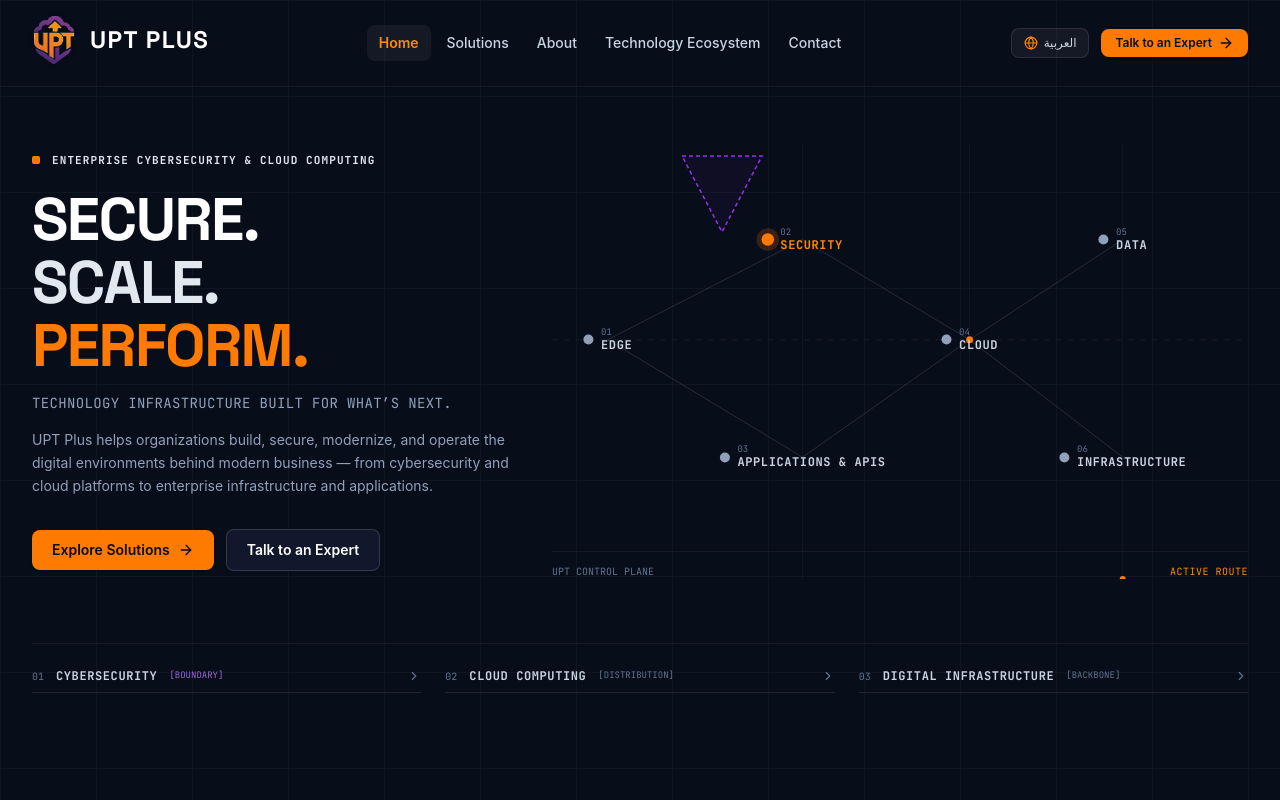
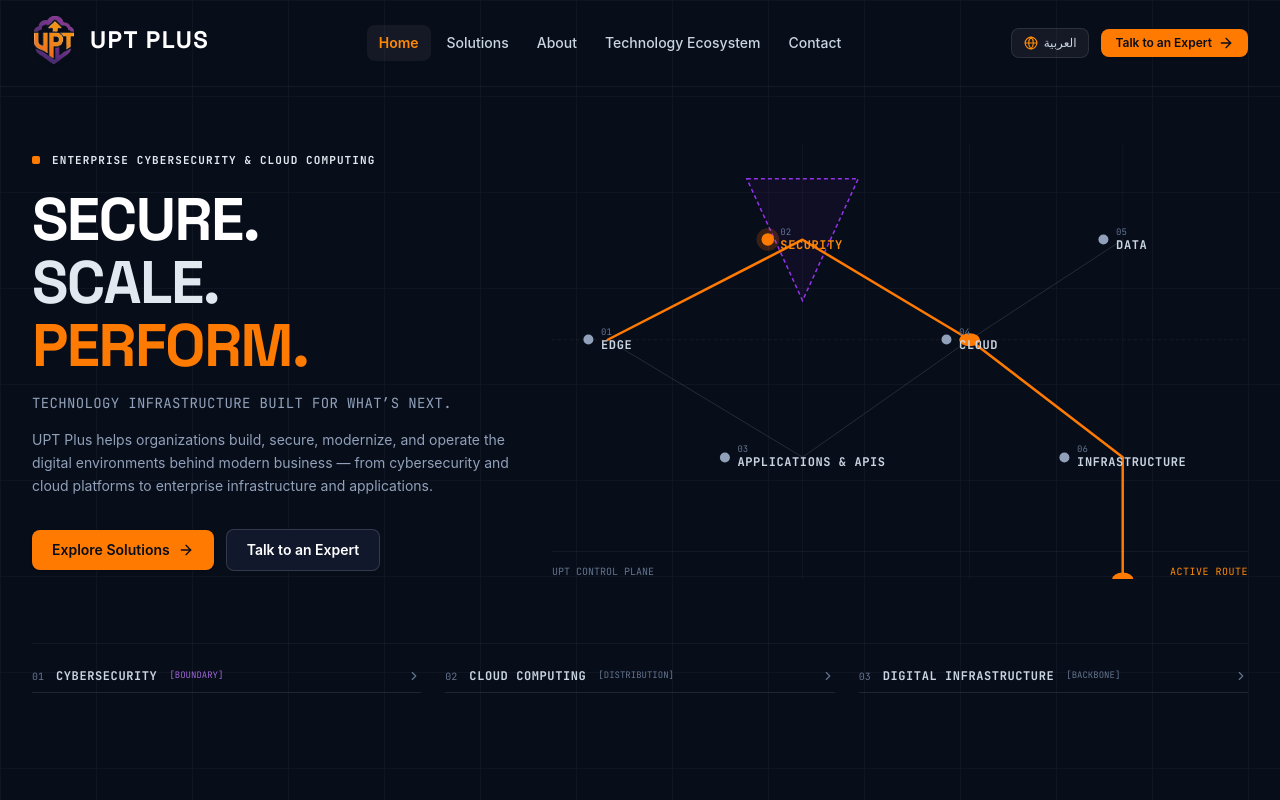
Before and after one commit to mom056/upt-plus, a Next.js app: page / in a window 1280 px wide. Shown: the top 800 px of the page. Built offline with nearby package versions, Linux system fonts and the light colour scheme.

Commit message:
fix(site): resolve SVG coordinate syntax and SSR hydration sync

```diff
--- a/components/diagrams/HeroTopologyCanvas.tsx
+++ b/components/diagrams/HeroTopologyCanvas.tsx
@@ -19,46 +19,53 @@
   return (
     <div className="relative w-full aspect-[16/11] sm:aspect-[16/10]">
       {/* Architectural Construction & Signal Vector */}
-      <svg className="absolute inset-0 w-full h-full pointer-events-none" xmlns="http://www.w3.org/2000/svg">
+      <svg
+        className="absolute inset-0 w-full h-full pointer-events-none"
+        viewBox="0 0 100 100"
+        preserveAspectRatio="none"
+        xmlns="http://www.w3.org/2000/svg"
+      >
         {/* Horizontal & Vertical Engineering Datum Rails */}
-        <line x1="0%" y1="45%" x2="100%" y2="45%" stroke="rgba(255,255,255,0.06)" strokeWidth="1" strokeDasharray="6 6" />
-        <line x1="36%" y1="0%" x2="36%" y2="100%" stroke="rgba(255,255,255,0.04)" strokeWidth="1" />
-        <line x1="60%" y1="0%" x2="60%" y2="100%" stroke="rgba(255,255,255,0.04)" strokeWidth="1" />
-        <line x1="82%" y1="0%" x2="82%" y2="100%" stroke="rgba(255,255,255,0.04)" strokeWidth="1" />
+        <line x1="0" y1="45" x2="100" y2="45" stroke="rgba(255,255,255,0.06)" strokeWidth="1" strokeDasharray="3 3" vectorEffect="non-scaling-stroke" />
+        <line x1="36" y1="0" x2="36" y2="100" stroke="rgba(255,255,255,0.04)" strokeWidth="1" vectorEffect="non-scaling-stroke" />
+        <line x1="60" y1="0" x2="60" y2="100" stroke="rgba(255,255,255,0.04)" strokeWidth="1" vectorEffect="non-scaling-stroke" />
+        <line x1="82" y1="0" x2="82" y2="100" stroke="rgba(255,255,255,0.04)" strokeWidth="1" vectorEffect="non-scaling-stroke" />
 
         {/* Passive Architectural Interconnects */}
-        <line x1="8%" y1="45%" x2="36%" y2="22%" stroke="rgba(255,255,255,0.12)" strokeWidth="1" />
-        <line x1="8%" y1="45%" x2="36%" y2="72%" stroke="rgba(255,255,255,0.12)" strokeWidth="1" />
-        <line x1="36%" y1="22%" x2="60%" y2="45%" stroke="rgba(255,255,255,0.12)" strokeWidth="1" />
-        <line x1="36%" y1="72%" x2="60%" y2="45%" stroke="rgba(255,255,255,0.12)" strokeWidth="1" />
-        <line x1="60%" y1="45%" x2="82%" y2="22%" stroke="rgba(255,255,255,0.12)" strokeWidth="1" />
-        <line x1="60%" y1="45%" x2="82%" y2="72%" stroke="rgba(255,255,255,0.12)" strokeWidth="1" />
+        <line x1="8" y1="45" x2="36" y2="22" stroke="rgba(255,255,255,0.12)" strokeWidth="1" vectorEffect="non-scaling-stroke" />
+        <line x1="8" y1="45" x2="36" y2="72" stroke="rgba(255,255,255,0.12)" strokeWidth="1" vectorEffect="non-scaling-stroke" />
+        <line x1="36" y1="22" x2="60" y2="45" stroke="rgba(255,255,255,0.12)" strokeWidth="1" vectorEffect="non-scaling-stroke" />
+        <line x1="36" y1="72" x2="60" y2="45" stroke="rgba(255,255,255,0.12)" strokeWidth="1" vectorEffect="non-scaling-stroke" />
+        <line x1="60" y1="45" x2="82" y2="22" stroke="rgba(255,255,255,0.12)" strokeWidth="1" vectorEffect="non-scaling-stroke" />
+        <line x1="60" y1="45" x2="82" y2="72" stroke="rgba(255,255,255,0.12)" strokeWidth="1" vectorEffect="non-scaling-stroke" />
 
         {/* Security Protected Boundary (Subtle V-Shield Convergence Geometry) */}
         <polygon
-          points="130,12 210,12 170,88"
+          points="28,8 44,8 36,36"
           fill="rgba(107,33,168,0.08)"
           stroke="#9333EA"
           strokeWidth="1.5"
           strokeDasharray="4 3"
+          vectorEffect="non-scaling-stroke"
           className="hidden sm:block"
         />
 
         {/* THE UPT SIGNAL (Continuous Origin -> Routing -> Exit Datum) */}
         <path
-          d="M 8% 45% L 36% 22% L 60% 45% L 82% 72% L 82% 100%"
+          d="M 8 45 L 36 22 L 60 45 L 82 72 L 82 100"
           fill="none"
           stroke="#FF7A00"
           strokeWidth="2.5"
           strokeLinecap="round"
           strokeLinejoin="round"
+          vectorEffect="non-scaling-stroke"
         />
 
         {/* Active Route Pulse Anchor */}
-        <circle cx="60%" cy="45%" r="3.5" fill="#FF7A00" />
+        <circle cx="60" cy="45" r="1.5" fill="#FF7A00" vectorEffect="non-scaling-stroke" />
 
         {/* Downward Signal Exit Cue at Datum (82%) */}
-        <circle cx="82%" cy="100%" r="3" fill="#FF7A00" />
+        <circle cx="82" cy="100" r="1.5" fill="#FF7A00" vectorEffect="non-scaling-stroke" />
       </svg>
 
       {/* Open Architectural Node Labels (NO CARD BOXES) */}
--- a/lib/i18n.tsx
+++ b/lib/i18n.tsx
@@ -176,13 +176,20 @@
 const LanguageContext = createContext<LanguageContextType | undefined>(undefined);
 
 export function LanguageProvider({ children }: { children: React.ReactNode }) {
-  const [language, setLanguageState] = useState<Language>(() => {
+  const [language, setLanguageState] = useState<Language>('en');
+
+  // Sync with saved preference on client mount to prevent SSR hydration mismatch
+  useEffect(() => {
     if (typeof window !== 'undefined') {
       const saved = localStorage.getItem('upt_lang') as Language | null;
-      if (saved === 'en' || saved === 'ar') return saved;
+      if (saved === 'en' || saved === 'ar') {
+        // eslint-disable-next-line react-hooks/set-state-in-effect
+        setLanguageState(saved);
+        document.documentElement.lang = saved;
+        document.documentElement.dir = saved === 'ar' ? 'rtl' : 'ltr';
+      }
     }
-    return 'en';
-  });
+  }, []);
 
   const setLanguage = (lang: Language) => {
     setLanguageState(lang);
```
